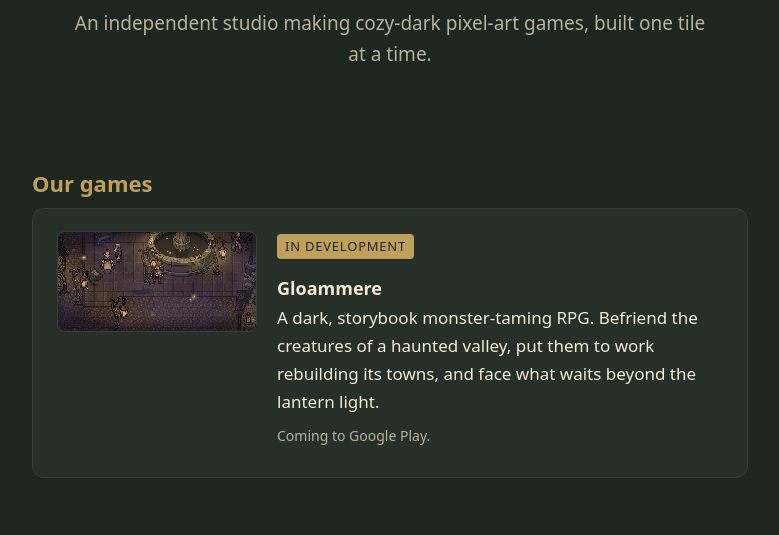
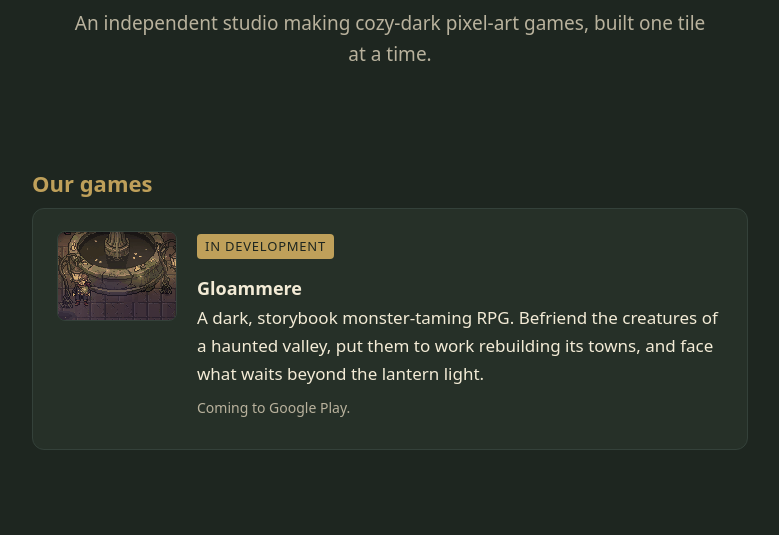
Before and after one commit to blocyr71/Mossgatellc, a plain HTML site: page docs/index.html in a window 1280 px wide. Shown: the part 502-1037 px from the top of the page, without its empty margins (250-1029 px from the left). Drawn offline with Linux system fonts and the light colour scheme.

Commit message:
Home: small cropped Gloammere thumbnail
Co-Authored-By: Claude Opus 5.5 <noreply@anthropic.com>
Claude-Session: https://claude.ai/code/session_01DG35xAf7j68ffE5iKDcc3W

```diff
--- a/docs/assets/site.css
+++ b/docs/assets/site.css
@@ -84,11 +84,11 @@ a.game-card .more { color: var(--gold); }
 .card .tag, a.game-card .tag { display: inline-block; font-size: 13px; letter-spacing: .06em; text-transform: uppercase; color: var(--bg); background: var(--gold); border-radius: 4px; padding: 2px 8px; }
 @media (max-width: 520px) { h1.title { font-size: 38px; } .lead { font-size: 18px; } }
 .game-row { display: flex; gap: 20px; align-items: flex-start; }
-.game-row .thumb { flex: 0 0 200px; }
+.game-row .thumb { flex: 0 0 120px; }
 .game-row .thumb img { display: block; width: 100%; height: auto; border-radius: 8px; border: 1px solid var(--line); }
 .game-row .thumb:hover img { border-color: var(--gold); }
 .game-row h3 { margin: 8px 0 4px; }
 .game-row h3 a { color: var(--text); text-decoration: none; }
 .game-row h3 a:hover { color: var(--gold); }
 .game-row p { margin: 0 0 8px; }
-@media (max-width: 560px) { .game-row { flex-direction: column; } .game-row .thumb { flex-basis: auto; width: 100%; } }
+@media (max-width: 560px) { .game-row { gap: 14px; } .game-row .thumb { flex-basis: 88px; } }
--- a/docs/index.html
+++ b/docs/index.html
@@ -35,7 +35,7 @@
     <section id="games">
       <h2>Our games</h2>
       <div class="card game-row">
-        <a class="thumb" href="/gloammere.html"><img class="pixel" src="/assets/shots/fountain.png" alt="Gloammere: lamplit fountain square at night" width="960" height="480"></a>
+        <a class="thumb" href="/gloammere.html"><img class="pixel" src="/assets/shots/gloammere-thumb.png" alt="Gloammere: lamplit fountain square at night" width="240" height="180"></a>
         <div>
           <span class="tag">In development</span>
           <h3><a href="/gloammere.html">Gloammere</a></h3>
```
Also changed, not shown: docs/assets/shots/gloammere-thumb.png (added).
